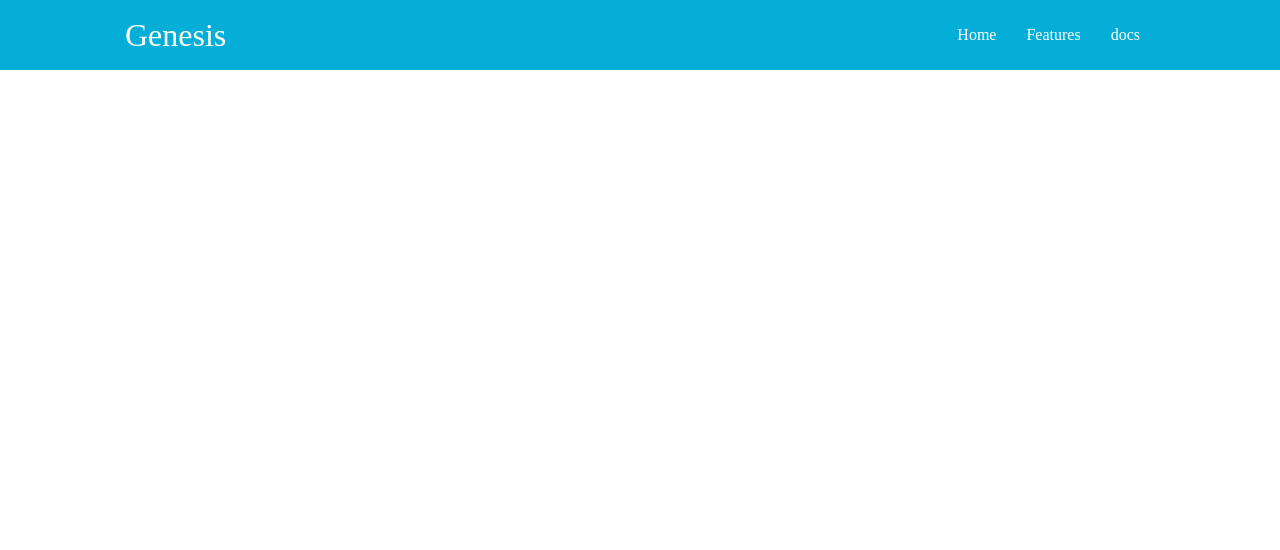
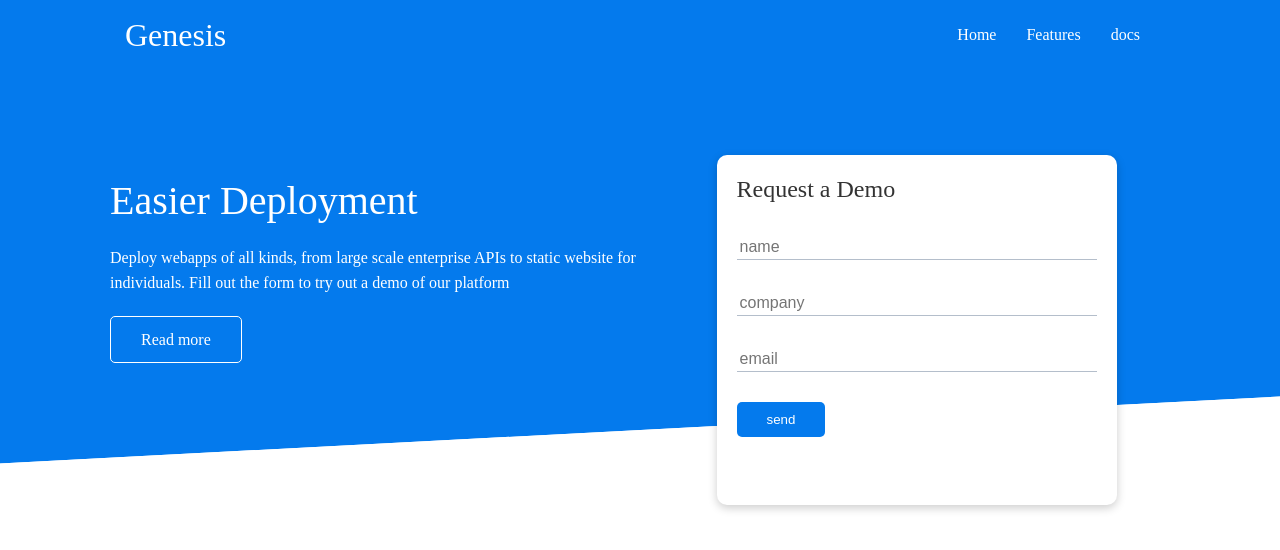
Before and after one commit to ashwinisr971/css_project_01, a plain HTML site: page index.html in a window 1280 px wide. Drawn offline with Linux system fonts and the light colour scheme.

Commit message:
showcase section

```diff
--- a/css/styles.css
+++ b/css/styles.css
@@ -1,4 +1,8 @@
 @import url('https://fonts.googleapis.com/css2?family=Lato:wght@300&display=swap');
+
+:root{
+    --primary-color:#047aed;
+}
 
 * {
     box-sizing: border-box;
@@ -35,8 +39,10 @@ image{
     width: 100%;
 }
 
+/* Navbar */
+
 .navbar{
-    background-color: #04aed7;
+    background-color: var(--primary-color);
     color: #fff;
     height: 70px;
 }
@@ -58,11 +64,102 @@ image{
     justify-content: space-between;
 }
 
+/* showcase */
+
+.showcase h1{
+    font-size: 40px;
+}
+
+.showcase p {
+    margin: 20px 0;
+}
+
+.showcase{
+    height: 400px;
+    background-color: var(--primary-color);
+    color: #fff;
+    position: relative;
+}
+
+.showcase .grid {
+    overflow: visible;
+    grid-template-columns: 55% 45%;
+    gap: 30px;
+}
+
+.showcase-form{
+    position: relative;
+    top:60px;
+    height: 350px;
+    width: 400px;
+    padding: 40px;
+    z-index: 100;
+}
+
+.showcase-form .form-control{
+    margin: 30px 0;
+}
+
+.showcase-form input[type='text'],
+.showcase-form input[type='email'] {
+    border: 0;
+    border-bottom: 1px solid #b4becb;
+    width: 100%;
+    padding: 3px;
+    font-size: 16px;
+}
+
+.showcase-form input:focus{
+    outline: none;
+}
+
+.showcase::before,
+.showcase::after{
+    content: '';
+    position: absolute;
+    height: 100px;
+    bottom: -60px;
+    right: 0;
+    left: 0;
+    background-color:#fff;
+    transform: skewY(-3deg);
+}
+
+/* utilites */
+
 .container{
     max-width: 1110px;
     margin: 0 auto;
     overflow: auto;
     padding: 0 40px;
+}
+
+.card {
+    background-color: #fff;
+    border-radius: 10px;
+    box-shadow: 0 3px 10px rgba(0,0,0,0.2);
+    padding: 20px;
+    margin: 10px;
+    color: #333;
+}
+
+.btn{
+    display: inline-block;
+    padding: 10px 30px;
+    cursor: pointer;
+    background-color: var(--primary-color);
+    color:#fff;
+    border: none;
+    border-radius: 5px;
+}
+
+.btn-outline{
+    background-color: transparent;
+    border: 1px #fff solid;
+}
+
+.btn:hover {
+    transform: scale(0.9);
 }
 
 .flex{
@@ -71,3 +168,12 @@ image{
     align-items: center;
     height: 100%;
 }
+
+.grid {
+    display: grid;
+    grid-template-columns: repeat(2,1fr);
+    gap: 20px;
+    justify-content: center;
+    align-items: center;
+    height: 100%;
+}
--- a/index.html
+++ b/index.html
@@ -21,6 +21,34 @@
                         </nav>
                     </div>
             </header>
+            <!-- Showcase -->
+            <section class="showcase">
+                <div class="container grid">
+                    <div class="showcase-text">
+                        <h1>Easier Deployment</h1>
+                        <p>Deploy webapps of all kinds, from
+                            large scale enterprise APIs to static website for individuals.
+                            Fill out the form to try out a demo of our platform
+                        </p>
+                        <a href="features.html" class="btn btn-outline">Read more</a>
+                    </div>
+                    <div class="showcase-form card">
+                        <h2>Request a Demo</h2>
+                        <form>
+                            <div class="form-control">
+                                <input type="text" name="name" placeholder="name" required>
+                            </div>
+                            <div class="form-control">
+                                <input type="text" name="company" placeholder="company" required>
+                            </div>
+                            <div class="form-control">
+                                <input type="email" name="email" placeholder="email" required>
+                            </div>
+                            <input type="submit" value="send" class="btn btn-primary">
+                        </form>
+                    </div>
+                </div>
+            </section>
         </main>
     </body>
 </html>
```
